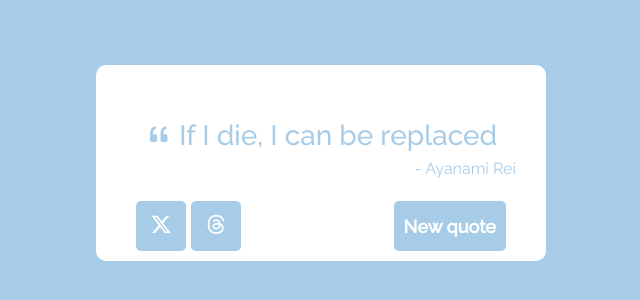
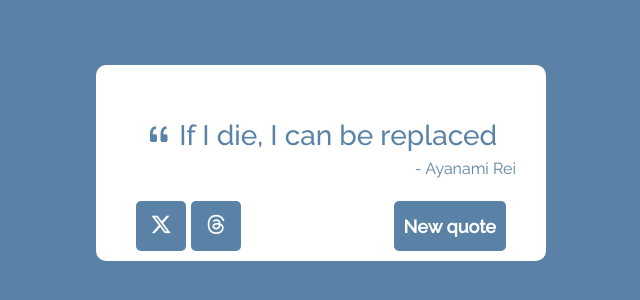
Before and after one commit to Morxidia/FreeCodeCamp-Project-solution, a plain HTML site: page Front_End_Development_Libraries/Random_Quote_Machine/index.html in a window 1280 px wide. Shown: the part 262-562 px from the top of the page, without its empty margins (319-959 px from the left). Drawn offline with nearby package versions, Linux system fonts and the light colour scheme.

```diff
--- a/Front_End_Development_Libraries/Random_Quote_Machine/script.js
+++ b/Front_End_Development_Libraries/Random_Quote_Machine/script.js
@@ -1,6 +1,5 @@
 const colors = [
   '#FFBF69',
-  '#CBF3F0',
   '#2EC4B6',
   '#E71D36',
   '#FF9F1C',
--- a/Front_End_Development_Libraries/Random_Quote_Machine/styles.css
+++ b/Front_End_Development_Libraries/Random_Quote_Machine/styles.css
@@ -17,8 +17,8 @@
 }
 
 body {
-    background-color: #a7cce8;
-    color: #a7cce8;
+    background-color: #5A82A6;
+    color: #5A82A6;
     font-family: 'Raleway', sans-serif;
     font-weight: 400;
     display: flex;
@@ -68,7 +68,7 @@
 }
 
 .button {
-    background-color: #a7cce8;
+    background-color: #5A82A6;
     color: white;
     border-radius: 5px;
 }
```
